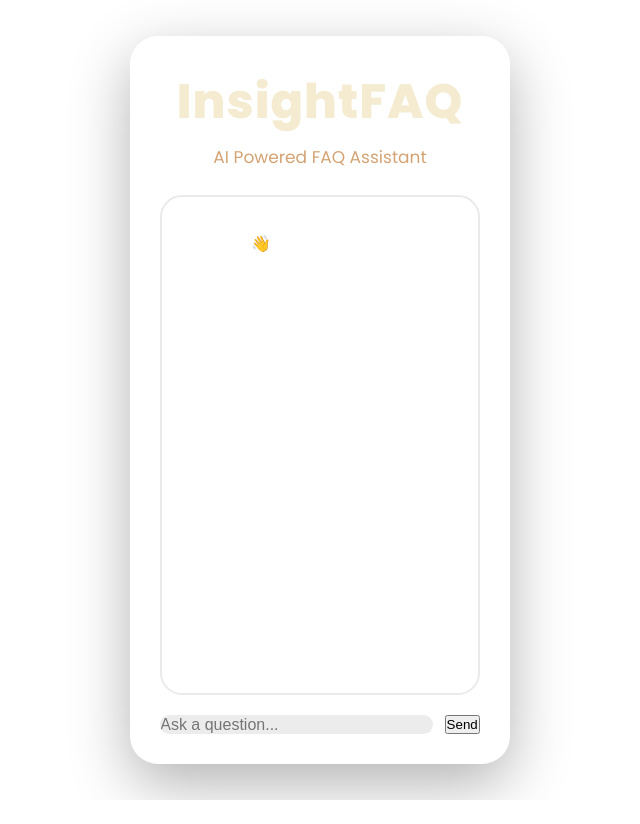
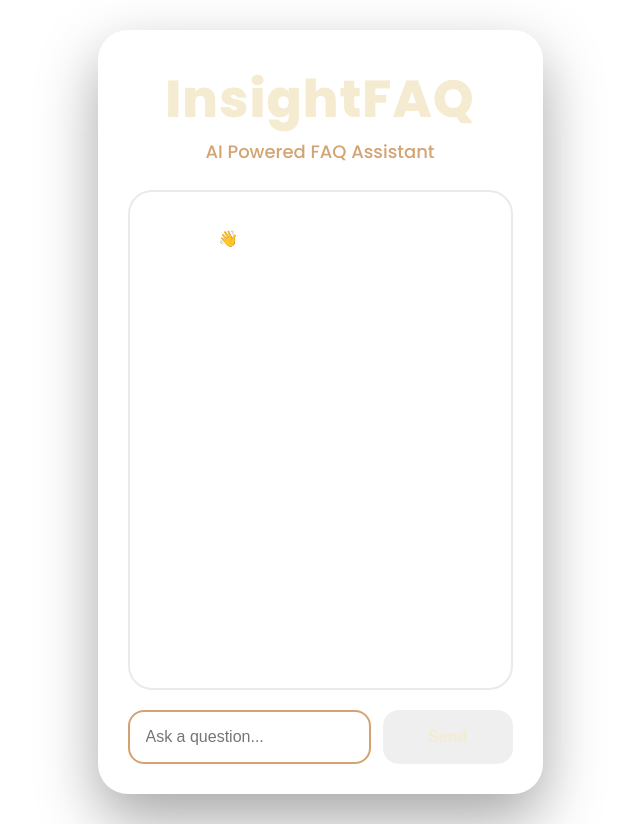
Before and after one commit to mashigasri1777/CodeAlpha_FAQ_Chatbot, a Python web app: template templates/index.html in a window 1280 px wide. Shown: the whole page, without its empty margins (320-960 px from the left). Before the commit the page ends 800 px from the top, so only its background shows below. Run offline with Jinja, Linux system fonts and the light colour scheme; the template is opened without the code that fills it, so the values that code supplies are empty.

Commit message:
Update style.css

````diff
--- a/static/css/style.css
+++ b/static/css/style.css
@@ -14,7 +14,7 @@ min-height:100vh;
 background:linear-gradient(
     135deg,
     #2B2D42,
-    #353857
+    #343855
 );
 
 display:flex;
@@ -26,22 +26,26 @@ padding:30px;
 
 }
 
+/* Main Card */
+
 .chat-card{
 width:100%;
-max-width:750px;
+max-width:800px;
 
 ```
 background:#F8F8F8;
 
-border-radius:28px;
+border-radius:30px;
 
 padding:30px;
 
 box-shadow:
-0 20px 60px rgba(0,0,0,0.30);
+0 25px 60px rgba(0,0,0,0.35);
 ```
 
 }
+
+/* Header */
 
 .chat-header{
 text-align:center;
@@ -49,7 +53,7 @@ margin-bottom:25px;
 }
 
 .chat-header h1{
-font-size:48px;
+font-size:52px;
 font-weight:800;
 color:#F4EBD0;
 letter-spacing:1px;
@@ -57,24 +61,27 @@ letter-spacing:1px;
 
 .chat-header p{
 color:#D4A373;
-font-size:17px;
-margin-top:6px;
+font-size:18px;
+font-weight:500;
 }
+
+/* Chat Box */
 
 .chat-box{
 height:500px;
+
+```
 overflow-y:auto;
 
-```
-background:white;
+background:#FFFFFF;
 
-border-radius:22px;
+border-radius:24px;
 
 padding:20px;
 
+border:2px solid #EAEAEA;
+
 margin-bottom:20px;
-
-border:2px solid #EAEAEA;
 
 display:flex;
 flex-direction:column;
@@ -82,6 +89,8 @@ gap:15px;
 ```
 
 }
+
+/* User Message */
 
 .user-message{
 align-self:flex-end;
@@ -97,10 +106,14 @@ border-radius:18px;
 
 max-width:75%;
 
+line-height:1.6;
+
 font-weight:500;
 ```
 
 }
+
+/* Bot Message */
 
 .bot-message{
 align-self:flex-start;
@@ -108,7 +121,7 @@ align-self:flex-start;
 ```
 background:#592720;
 
-color:white;
+color:#FFFFFF;
 
 padding:14px 18px;
 
@@ -121,67 +134,114 @@ line-height:1.6;
 
 }
 
+/* Welcome Message */
+
+.welcome-box{
+background:#592720;
+
+```
+color:white;
+
+padding:22px;
+
+border-radius:22px;
+
+line-height:1.8;
+```
+
+}
+
+.welcome-box ul{
+margin-left:20px;
+margin-top:10px;
+}
+
+/* Input Area */
+
 .input-area{
 display:flex;
 gap:12px;
 }
 
+/* Input */
+
 .input-area input{
+
+```
 flex:1;
 
-```
 padding:16px;
 
-border:none;
-
-background:#ECECEC;
+border:2px solid #D4A373;
 
 border-radius:16px;
+
+background:#FFFFFF;
 
 font-size:16px;
 
 outline:none;
+
+color:#2B2D42;
 ```
 
 }
 
-.input-area input:focus
-
-.send-btn{
-background:#592720;
+.input-area input:focus{
 
 ```
-color:#FFFFFF;
-
-border:none;
-
-padding:16px 30px;
-
-border-radius:16px;
-
-cursor:pointer;
-
-font-weight:700;
-
-font-size:16px;
-
-min-width:120px;
-
-transition:0.3s ease;
+border-color:#592720;
 ```
 
 }
 
-.send-btn:hover
+/* SEND BUTTON */
 
-ul{
-margin-top:10px;
-margin-left:20px;
+.send-btn{
+
+```
+background:#592720;
+
+color:#F4EBD0;
+
+border:none;
+
+border-radius:16px;
+
+padding:16px 30px;
+
+min-width:130px;
+
+cursor:pointer;
+
+font-size:16px;
+
+font-weight:700;
+
+transition:all 0.3s ease;
+```
+
 }
 
-li{
-margin-bottom:6px;
+.send-btn:hover{
+
+```
+background:#6F4E37;
+
+transform:translateY(-2px);
+```
+
 }
+
+.send-btn:active{
+
+```
+transform:translateY(0);
+```
+
+}
+
+/* Scrollbar */
 
 ::-webkit-scrollbar{
 width:8px;
@@ -192,6 +252,8 @@ background:#8D99AE;
 border-radius:20px;
 }
 
+/* Mobile */
+
 @media(max-width:768px){
 
 ```
@@ -200,7 +262,7 @@ border-radius:20px;
 }
 
 .chat-header h1{
-    font-size:38px;
+    font-size:40px;
 }
 
 .chat-box{
````
